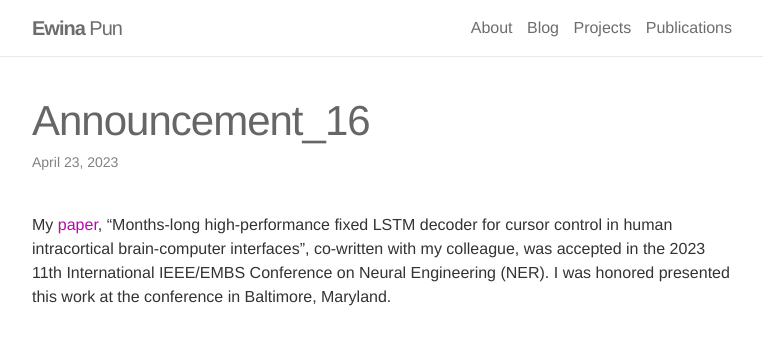
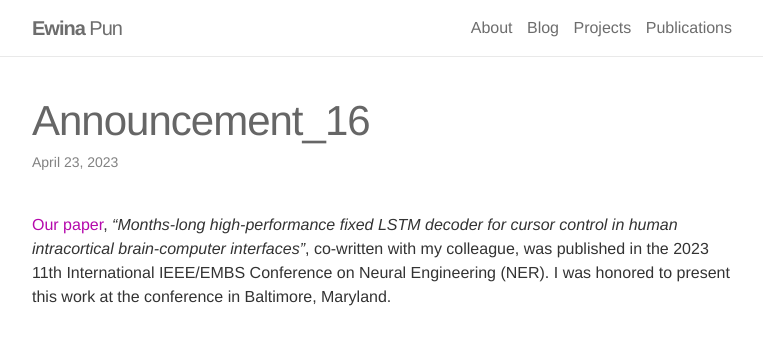
Before and after one commit to ewinapun/ewinapun.github.io, a Jekyll site: the page built from _news/announcement_16.md, in a window 1280 px wide and 900 px high. Shown: the top 345 px of the window, without its empty margins (258-1021 px from the left). Built offline with Jekyll 4.4.1, drawn with Linux system fonts in a browser that asks for light colours; nearby versions of some CDN libraries.

Commit message:
fix announcement

```diff
--- a/_news/announcement_16.md
+++ b/_news/announcement_16.md
@@ -4,4 +4,4 @@ date: 2023-04-23 00:00:00-0000
 inline: true
 ---
 
-My <a href='http://ewinapun.com/publications'>paper</a>, "Months-long high-performance fixed LSTM decoder for cursor control in human intracortical brain-computer interfaces", co-written with my colleague, was accepted in the 2023 11th International IEEE/EMBS Conference on Neural Engineering (NER). I was honored presented this work at the conference in Baltimore, Maryland.
+<a href='http://ewinapun.com/publications'>Our paper</a>, *"Months-long high-performance fixed LSTM decoder for cursor control in human intracortical brain-computer interfaces"*, co-written with my colleague, was published in the 2023 11th International IEEE/EMBS Conference on Neural Engineering (NER). I was honored to present this work at the conference in Baltimore, Maryland.
```
Also changed, not shown: _news/announcement_8.md (+1 -1 lines).
